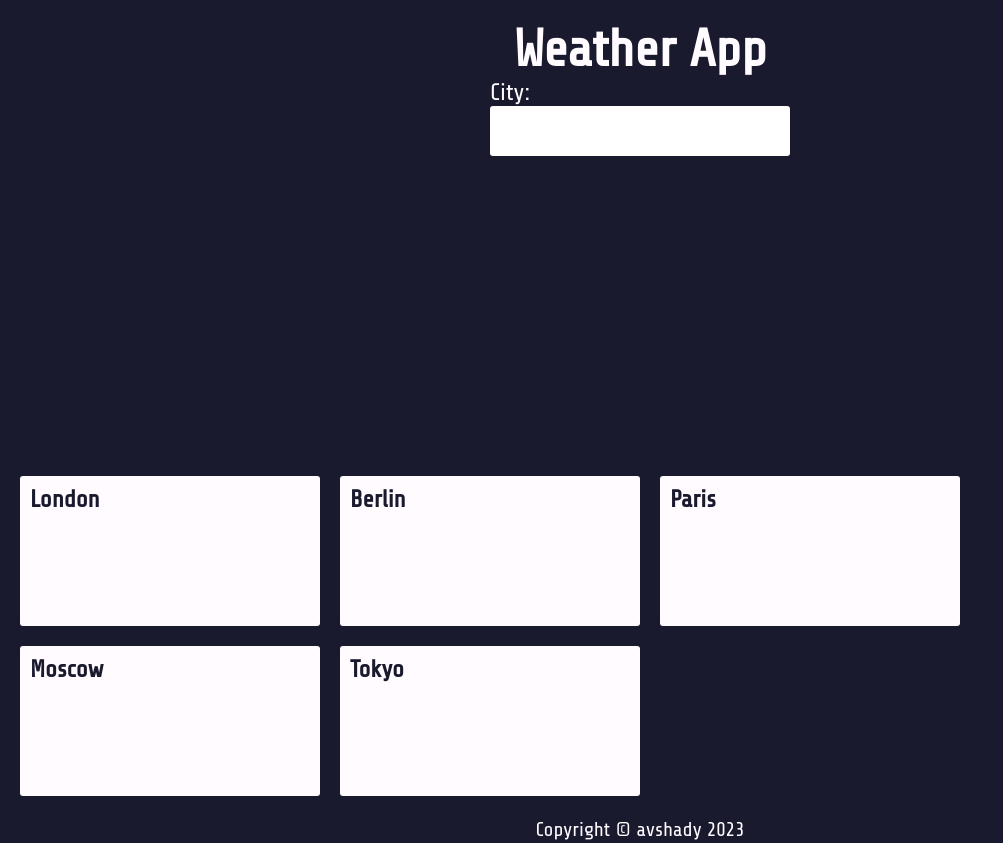
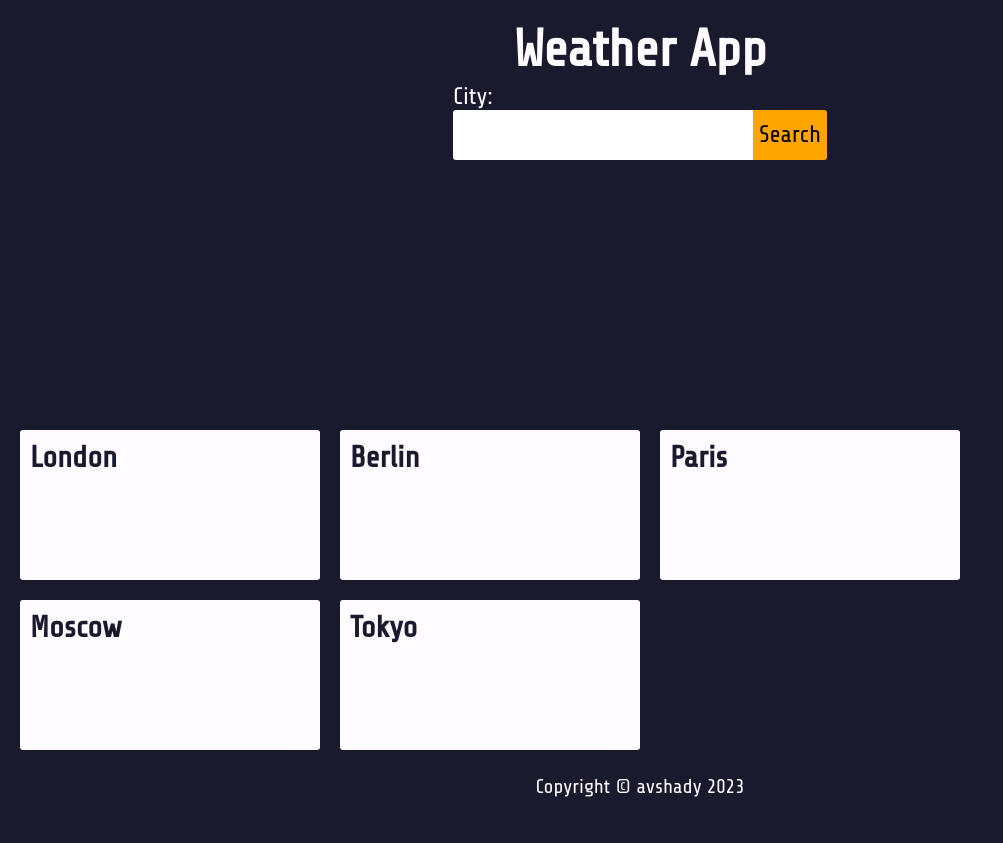
Before and after one commit to ShadyAV/weather-app, a plain HTML site: page index.html in a window 1280 px wide. Shown: the whole page, without its empty margins (0-1003 px from the left). After the commit the page ends 800 px from the top, so only its background shows below. Drawn offline with Linux system fonts and the light colour scheme; no server answers.

Commit message:
Add search button and condition imgs

```diff
--- a/index.html
+++ b/index.html
@@ -16,7 +16,10 @@
     <main>
         <div id="inputWrapper">
             <label for="cityInput">City:</label>
-            <input type="text" id="cityInput">
+            <div id="inputLine">
+                <input type="text" id="cityInput">
+                <button id="searchBtn">Search</button>
+            </div>
         </div>
         <article id="exampleCities">
 
--- a/main.js
+++ b/main.js
@@ -4,7 +4,6 @@ async function getData(city = 'Novosibirsk') {
     });
     const data = await response.json();
     console.log(data);
-    console.log(data.current.temp_c);
     return data;
 }
 
@@ -12,23 +11,30 @@ async function createCity(name) {
     const citiesParent = document.getElementById('exampleCities');
     const exampleCity = document.createElement('article');
     exampleCity.classList.add('example-city');
+    citiesParent.appendChild(exampleCity);
     const upPar = document.createElement('p');
     exampleCity.appendChild(upPar);
     upPar.classList.add('upper-example');
     const cityName = document.createElement('h2');
     upPar.appendChild(cityName);
     const temp = document.createElement('p');
+    temp.classList.add('temperature');
     upPar.appendChild(temp);
     const midPar = document.createElement('p');
     exampleCity.appendChild(midPar);
-    const lowPar = document.createElement('p');
+    const lowPar = document.createElement('div');
+    lowPar.classList.add('lower-part');
     exampleCity.appendChild(lowPar);
-    citiesParent.appendChild(exampleCity);
+    const condImg = document.createElement('img');
+    lowPar.appendChild(condImg);
+    const condition = document.createElement('p');
+    lowPar.appendChild(condition);
     cityName.textContent = name;
     let cityData = await fillCity(name);
     temp.textContent = cityData.temp_c;
     midPar.textContent = 'Feels like ' + cityData.feelslike_c;
-    lowPar.textContent = cityData.condition;
+    condition.textContent = cityData.condition;
+    condImg.src = cityData.conditionImg;
 }
 
 async function fillCity(name) {
@@ -36,7 +42,8 @@ async function fillCity(name) {
     const cityData = {
         temp_c: data.current.temp_c,
         feelslike_c: data.current.feelslike_c,
-        condition: data.current.condition.text
+        condition: data.current.condition.text,
+        conditionImg: data.current.condition.icon,
     };
     return cityData;
 }
--- a/style.css
+++ b/style.css
@@ -29,7 +29,7 @@ main {
     display: flex;
     flex-direction: column;
     align-items: center;
-    gap: 300px;
+    gap: 250px;
     background-color: var(--deep-blue);
     color: var(--deep-blue);
 }
@@ -44,11 +44,28 @@ main {
 #cityInput {
     width: 300px;
     height: 50px;
-    border-radius: 3px;
+    border-top-left-radius: 3px;
+    border-bottom-left-radius: 3px;
     border: none;
     outline: none;
     font-size: 24px;
     padding: 6px;
+}
+
+#inputLine {
+    display: flex;
+    align-items: center;
+}
+
+#searchBtn {
+    padding: 6px;
+    height: 50px;
+    outline: none;
+    border: none;
+    border-top-right-radius: 3px;
+    border-bottom-right-radius: 3px;
+    background-color: orange;
+    font-size: 24px;
 }
 
 footer {
@@ -75,6 +92,7 @@ footer {
     background-color: var(--snow);
     padding: 10px;
     border-radius: 3px;
+    font-size: 20px;
 }
 
 .upper-example {
@@ -82,3 +100,14 @@ footer {
     justify-content: space-between;
     align-items: center;
 }
+
+.temperature {
+    font-size: 24px;
+    font-weight: 600;
+    color: royalblue;
+}
+
+.lower-part {
+    display: flex;
+    align-items: center;
+}
```
